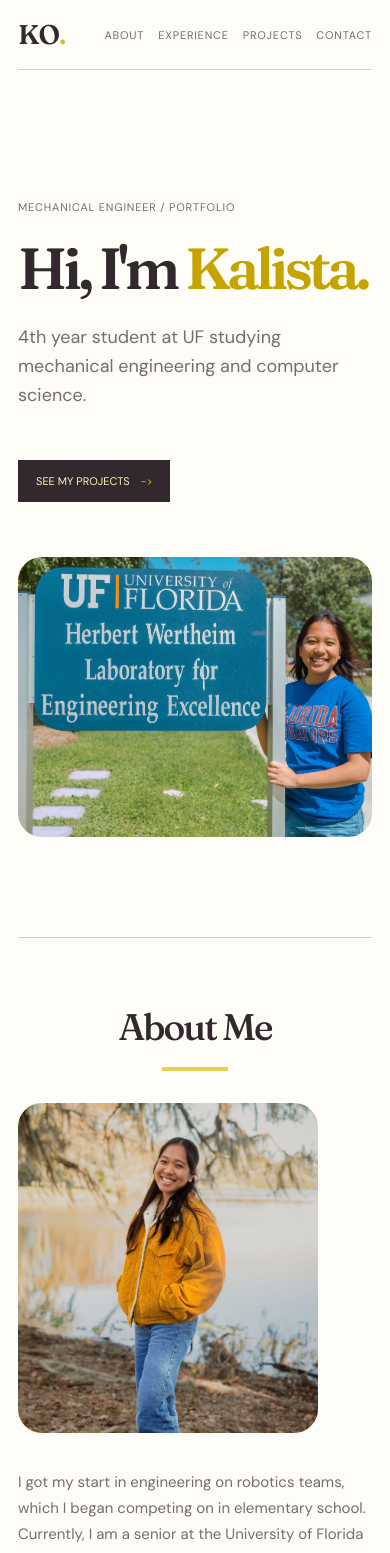
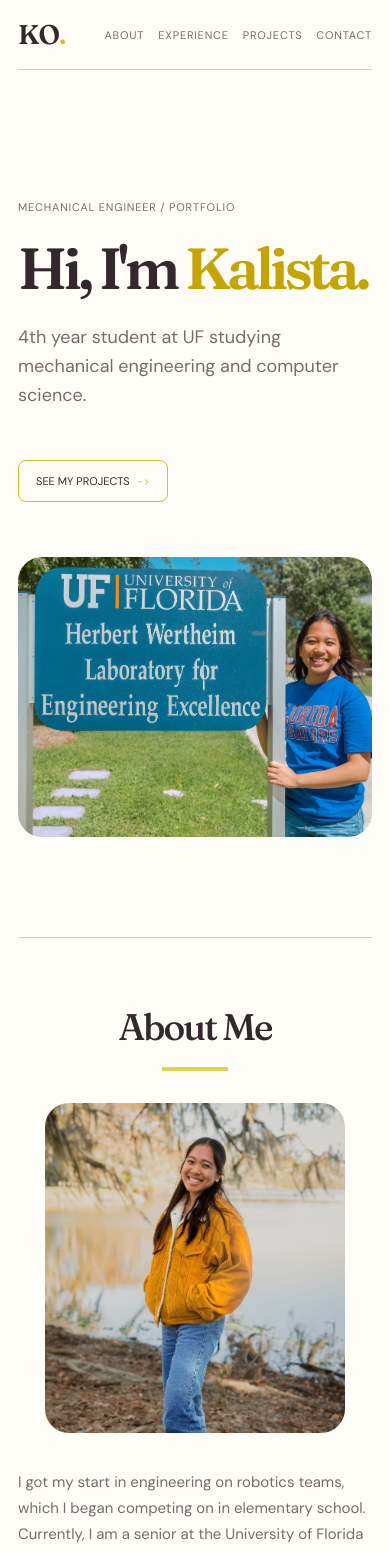
Before and after one commit to kali-mari/Kalista-Oberes_Personal-Portfolio-Website, a React (Vite) app in the folder KO Personal Portfolio Website/: page / in a window 390 px wide. Shown: the top 1553 px of the page. Built offline with nearby package versions, Linux system fonts and the light colour scheme.

Commit message:
Fixed button formatting, LinkedIn link, and wording of experiences

```diff
--- a/KO Personal Portfolio Website/package.json
+++ b/KO Personal Portfolio Website/package.json
@@ -1,7 +1,7 @@
 {
   "name": "ko-personal-portfolio-website",
   "private": true,
-  "version": "0.0.0",
+  "version": "1.0.4",
   "type": "module",
   "scripts": {
     "dev": "vite",
--- a/KO Personal Portfolio Website/src/App.css
+++ b/KO Personal Portfolio Website/src/App.css
@@ -31,7 +31,9 @@ nav a:hover, a:hover { color: #c5a400; }
 .intro h1 { max-width: 800px; font: 600 clamp(58px, 10vw, 128px)/.92 var(--display); letter-spacing: -5px; margin: 28px 0; }
 .intro h1 span, .contact h2 span { color: #c5a400; }
 .intro-copy { max-width: 420px; color: var(--muted); font: 18px/1.6 var(--sans); }
-.button-link, .email-link { display: inline-block; margin-top: 32px; padding: 13px 17px; border: 1px solid var(--ink); background: var(--ink); color: var(--yellow-soft); font: 11px var(--mono); text-decoration: none; text-transform: uppercase; }
+.button-link { display: inline-flex; align-items: center; margin-top: 32px; padding: 13px 17px; border: 1px solid #d8b928; border-radius: 8px; background: #fffdf7; color: var(--ink); font: 11px var(--mono); text-decoration: none; text-transform: uppercase; transition: background .2s ease, color .2s ease; }
+.button-link:hover { background: #d8b928; color: var(--ink); }
+.email-link { display: inline-block; margin-top: 32px; padding: 13px 17px; border: 1px solid var(--ink); background: var(--ink); color: var(--yellow-soft); font: 11px var(--mono); text-decoration: none; text-transform: uppercase; }
 .button-link span, .email-link span, .project-links span { color: #d8b928; margin-left: 8px; }
 .profile-photo { width: 100%; height: 350px; display: grid; place-items: center; position: relative; overflow: hidden; border: 0; border-radius: 24px; background: #fff4b8; color: #9a7f18; text-align: center; }
 .profile-photo img { width: 100%; height: 100%; object-fit: cover; position: absolute; inset: 0; }
@@ -44,8 +46,8 @@ h2 { font: 500 clamp(37px, 5vw, 68px)/1 var(--display); letter-spacing: -2px; ma
 .about-content > h2 { grid-column: 1 / -1; margin: 0 auto 58px; text-align: center; }
 .about-content > h2::after { content: ''; display: block; width: 66px; height: 4px; margin: 22px auto 0; background: #e7cf50; }
 .about-body { grid-column: 1 / -1; display: grid; grid-template-columns: minmax(260px, .85fr) minmax(300px, 1fr); gap: 70px; align-items: center; }
-.about-photo { width: min(100%, 300px); height: 360px; display: grid; place-items: center; position: relative; overflow: hidden; border: 0; border-radius: 24px; background: #fff4b8; color: #9a7f18; text-align: center; }
-.about-photo img { width: 100%; height: 100%; object-fit: cover; object-position: center top; position: absolute; inset: 0; }
+.about-photo { width: min(100%, 300px); margin-bottom: 36px; border-radius: 24px; overflow: hidden; }
+.about-photo img { width: 100%; height: auto; display: block; }
 .about-photo span { font: 11px/1.7 var(--mono); text-transform: uppercase; letter-spacing: .7px; }
 .about-photo strong { color: var(--gold-text); font-weight: 500; }
 .about-content p, .contact-content > p { max-width: 390px; color: var(--muted); font: 15px/1.75 var(--sans); margin: 0 0 20px; }
@@ -130,7 +132,7 @@ ul { padding: 0 0 0 17px; margin: 0; color: var(--muted); font: 12px/1.65 var(--
   .about-content { display: block; }
   .about-content > h2 { margin-bottom: 32px; }
   .about-body { display: block; }
-  .about-photo { width: min(100%, 300px); height: 330px; margin-bottom: 36px; }
+  .about-photo { width: min(100%, 300px); height: 330px; margin: 0 auto 36px; display: grid; place-items: center; position: relative; overflow: hidden; border-radius: 24px; background: #fff4b8; color: #9a7f18; text-align: center; }
   .skills-content { margin-top: 55px; }
   .skill-groups { grid-template-columns: 1fr; gap: 22px; }
   .experience-role h3 { font-size: 24px; }
--- a/KO Personal Portfolio Website/src/App.jsx
+++ b/KO Personal Portfolio Website/src/App.jsx
@@ -38,10 +38,11 @@ const experiences = [
       {
         title: 'VP Finance',
         date: 'May 2025 - May 2026',
-        description: 'Owned a $52,000 annual operating budget for an 80+ member chapter, covering chapter expenses and national dues',
+        description: 'Owned a $52,000 annual operating budget for an 80+ member chapter, covering local chapter expenses for events and national dues',
         highlights: [
-          'Allocated $4,000 in scholarship funding across 33 members',
+          'Allocated $4,000 in scholarship funding for 33 members, improving member retention',
           'Replaced ad hoc reporting with recurring expenditure and cash flow updates, giving members visibility into chapter spending',
+          'Supported 2 memorabilia and 3 fundraising chairs in tracking merchandise sold and money raised through two new fundraising events that generated $1000+ in revenue for the chapter'
         ],
       },
       {
@@ -49,8 +50,8 @@ const experiences = [
         date: 'Jan. 2025 - May 2025',
         description: 'Planned and ran an overnight retreat for 50+ members to build connection between new and returning sisters',
         highlights: [
-          'Built and managed the budget for catering, activities, and accommodations',
-          'Resolved on-site logistics in real time, from room assignments to last-minute communication issues',
+          'Built and managed a $4500 budget for transportation, catering, activities, and accommodations for 2 days and 3 nights',
+          'Resolved on-site logistics in real time, from room assignments to last-minute communication issues to ensure a smooth experience for all attendees',
         ],
       },
     ],
@@ -220,9 +221,17 @@ function App() {
           <h2>About Me</h2>
           <div className="about-body">
             <div className="about-photo">
-              <img src="/about-photo.jpg" alt={`${profile.name} in a personal setting`} onError={(event) => { event.currentTarget.style.display = 'none' }} />
-              <span>Add your photo at<br /><strong>public/about-photo.jpg</strong></span>
-            </div>
+                <img
+                  src="/about-photo.jpg"
+                  alt={`${profile.name} in a personal setting`}
+                  onError={(event) => { event.currentTarget.style.display = 'none' }}
+                  onLoad={(event) => {
+                    const placeholder = event.currentTarget.nextElementSibling
+                    if (placeholder) placeholder.style.display = 'none'
+                  }}
+                />
+                <span>Add your photo at<br /><strong>public/about-photo.jpg</strong></span>
+              </div>
             <div className="bio-copy">
               {profile.bio.map((paragraph) => <p key={paragraph}>{paragraph}</p>)}
             </div>
@@ -267,7 +276,7 @@ function App() {
         <div className="contact-content">
           <h2>Contact Me</h2>
           <p>I'd love to hear from you! Feel free to reach out.</p>
-          <div className="social-links contact-links"><a href={`mailto:${profile.email}`}>Email Me <span>-&gt;</span></a><a href={profile.github} target="_blank" rel="noreferrer">GitHub <span>-&gt;</span></a><a href="https://www.linkedin.com" target="_blank" rel="noreferrer">LinkedIn <span>-&gt;</span></a></div>
+          <div className="social-links contact-links"><a href={`mailto:${profile.email}`}>Email Me <span>-&gt;</span></a><a href={profile.github} target="_blank" rel="noreferrer">GitHub <span>-&gt;</span></a><a href="https://www.linkedin.com/in/kalista-oberes/" target="_blank" rel="noreferrer">LinkedIn <span>-&gt;</span></a></div>
         </div>
       </section>
 
```
Also changed, not shown: KO Personal Portfolio Website/public/glade.jpg (deleted).
